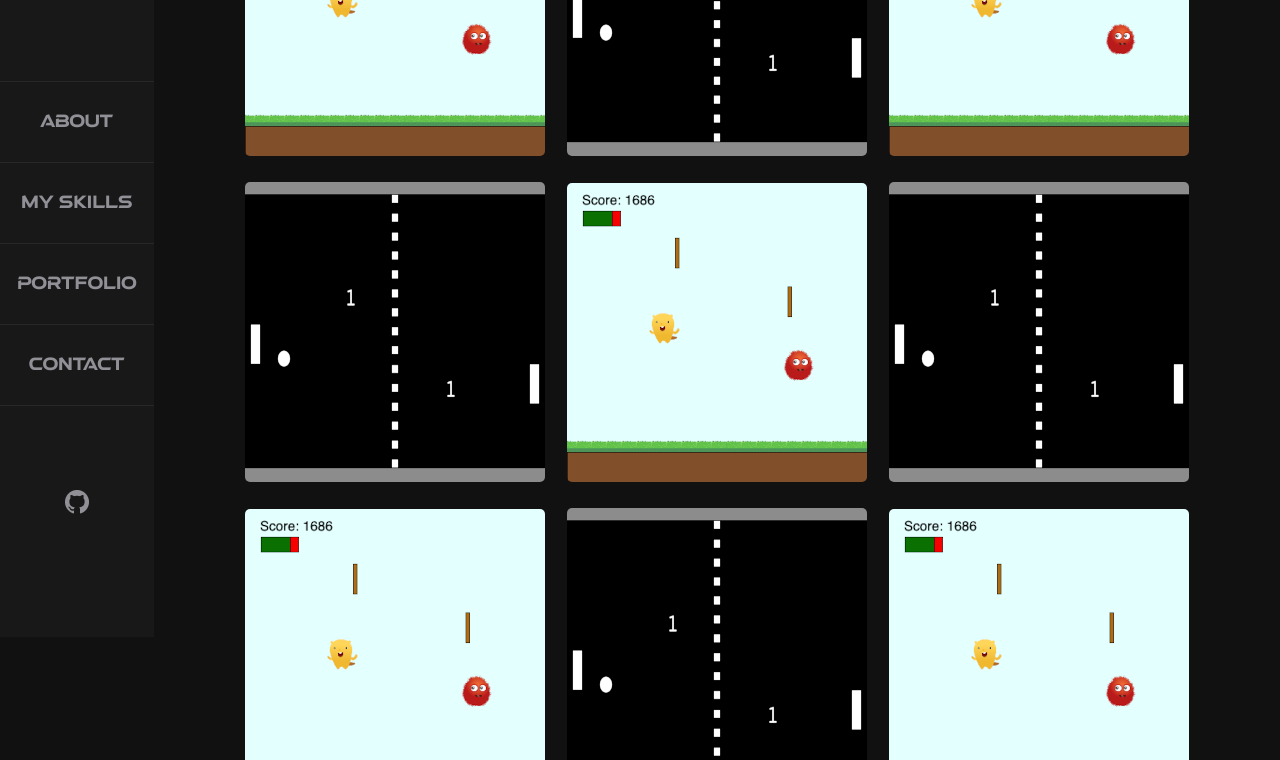
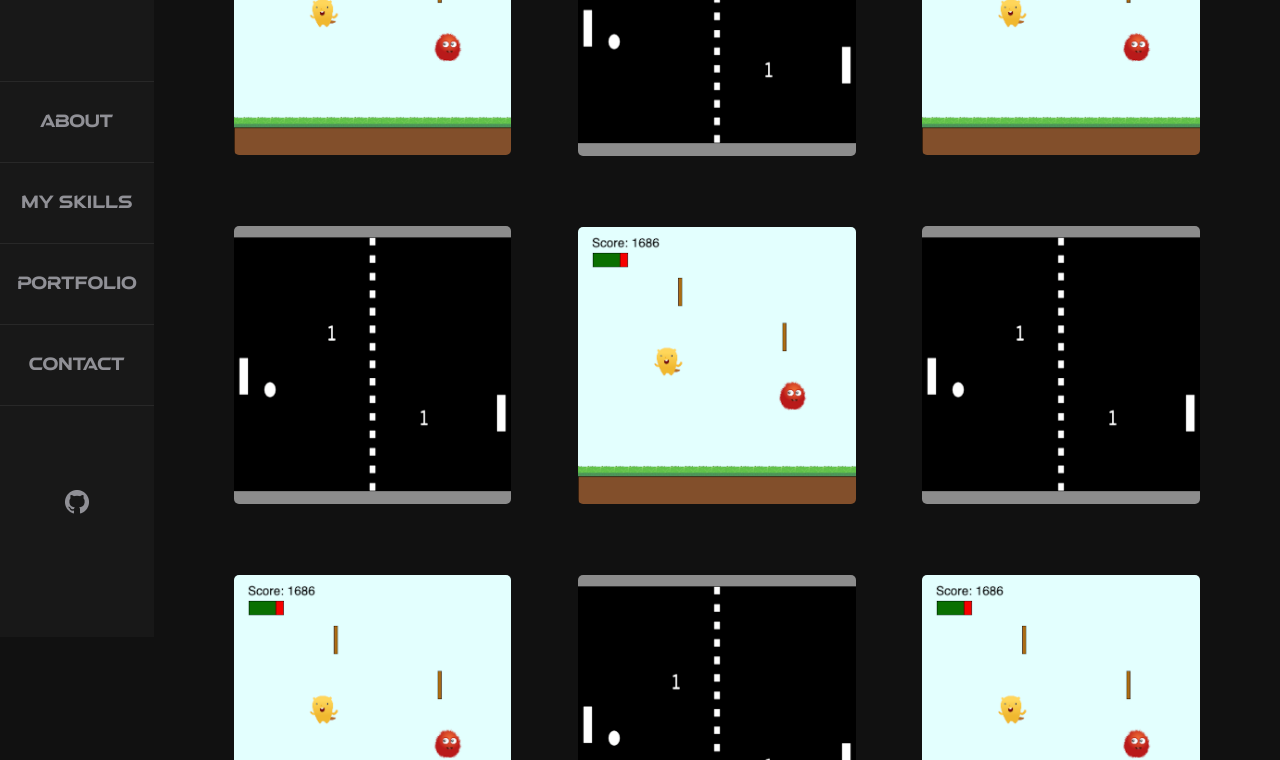
Before and after one commit to randomguy70/games_website, a plain HTML site: page portfolio.html in a window 1280 px wide. Shown: the part 163-923 px from the top of the page. Drawn offline with nearby package versions, Linux system fonts and the light colour scheme.

Commit message:
centered project span

```diff
--- a/styles/menu.css
+++ b/styles/menu.css
@@ -45,6 +45,7 @@
 	flex-direction: column;
 	justify-content: center;
 	align-items: center;
+	margin: 5px;
 
 	color: #909096;
 }
--- a/styles/portfolio.css
+++ b/styles/portfolio.css
@@ -10,11 +10,13 @@
 	display: flex;
 	flex-direction: wrap;
 	flex-flow: row wrap;
+	position: relative;
 }
 
 .project {
-	width: 300px;
-	height: 300px;
+	width: 25%;
+	/* height: 25%; */
+	padding-top: 100%;
 
 	min-width: 120px;
 	min-height: 120px;
@@ -22,16 +24,11 @@
 	max-height: 500px;
 
 	padding: 0;
-	margin: 1%;
+	margin: 3%;
 
-	display:table;
+	/* display: table; */
 
 	float: left;
-
-	/* margin-right: 1.5%; */
-	/* margin-left: 1.5%; */
-	/* margin-top: 1%; */
-	/* margin-bottom: 1%; */
 
 	align-self: center;
 	align-items: center;
@@ -66,15 +63,14 @@
 }
 
 .project > span {
-	width: 50%;
+	width: 100%;
 
 	font-family: 'Fira Code', monospace;
 
 	position: absolute;
 
 	text-align: center;
-	display:table-cell;
-	/* horizontal-align: middle; */
+	display: table-cell;
 	vertical-align:middle;
 	justify-content:center;
 	bottom: 15%;
```
Also changed, not shown: 1 other file.
